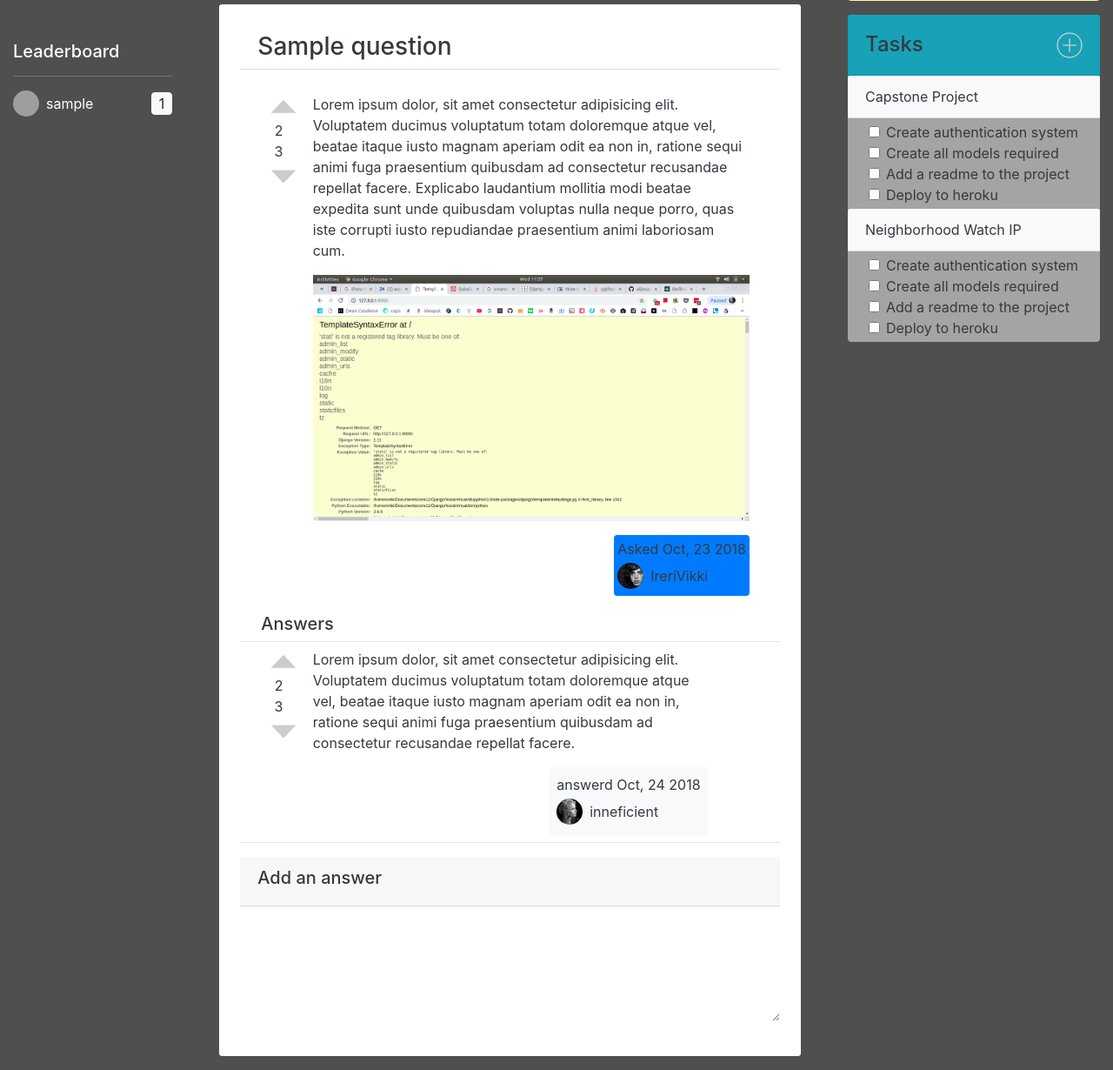
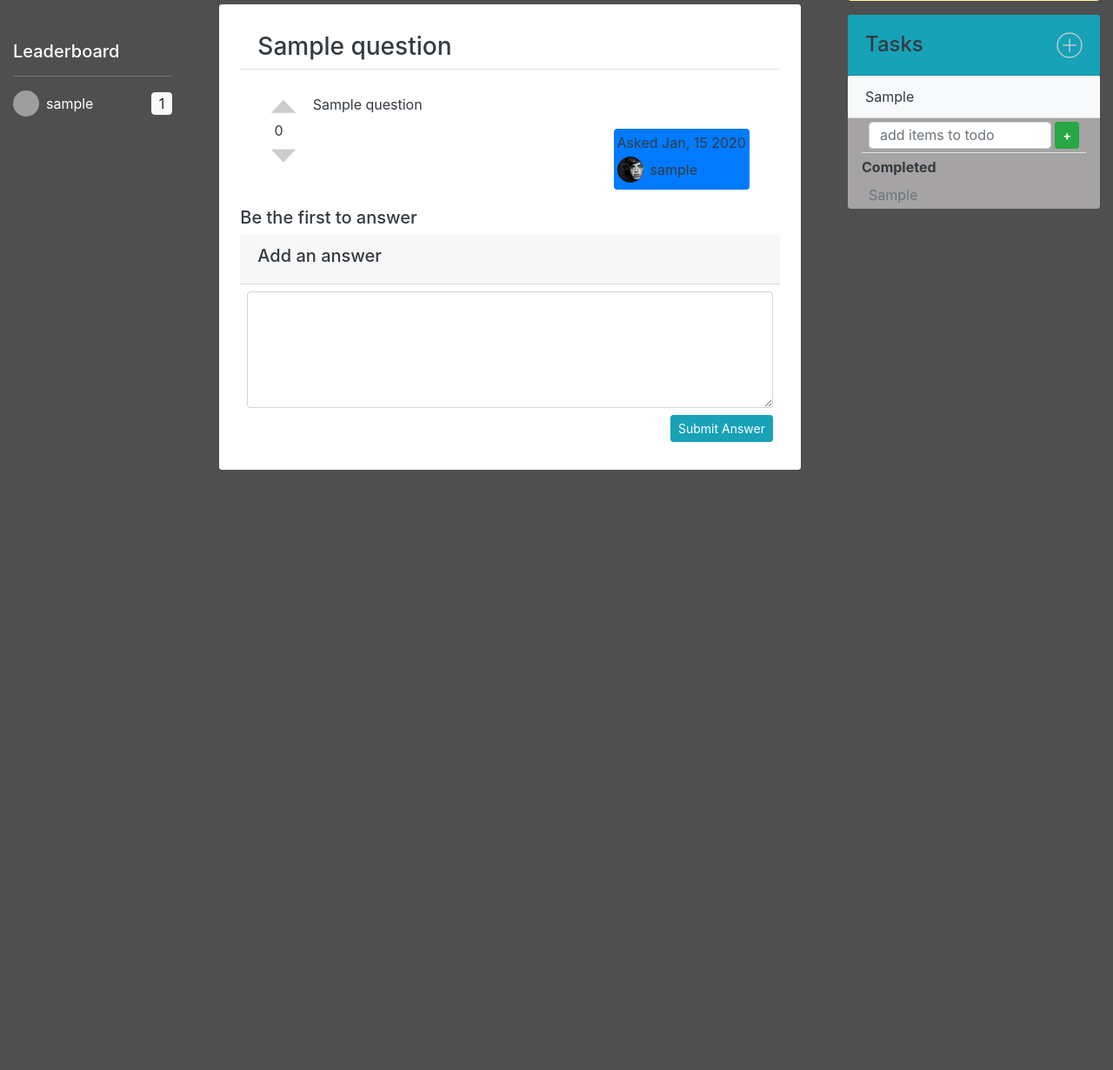
Before and after one commit to IreriVIkki/Capstone, a Django app: page / in a window 1280 px wide. Shown: the part 457-1687 px from the top of the page at 87% size. After the commit the page ends 997 px from the top, so only its background shows below. Run offline with Django 3.2, Linux system fonts and the light colour scheme; tables that the repository leaves empty hold one stand-in row (values such as "Sample post"); some libraries are stand-ins or nearby versions; grey boxes are pictures that could not be loaded.

Commit message:
successfully used a class based view to render my templarte and update my forms and use ajax to update the views whenever a user submits a form, also was able to use ajax to generate a new csrf_token for every form right before it is submited

```diff
--- a/space/forms.py
+++ b/space/forms.py
@@ -3,6 +3,11 @@ from django import forms
 from django.contrib.auth.models import User
 from django.contrib.auth.forms import UserCreationForm
 from .models import *
+import random
+import string
+
+csrf = ''.join(random.choices(string.ascii_lowercase +
+                              string.ascii_uppercase + string.digits, k=64))
 
 
 class MyRegistrationForm(UserCreationForm):
@@ -47,19 +52,24 @@ class QuestionForm(forms.ModelForm):
                    'answered', 'duplicate', 'upvotes', 'downvotes']
 
 
-class CheckStatusForm(forms.ModelForm):
+class ChecklistForm(forms.ModelForm):
+
+    task_id = forms.CharField()
 
     class Meta:
-        model = CheckStatus
-        exclude = ['label']
+        model = Checklist
+        exclude = ['task']
         widgets = {
             'status': forms.CheckboxInput(
                 attrs={'onclick': 'this.form.submit();'}),
         }
 
 
-class ChecklistForm(forms.ModelForm):
+class AnswerForm(forms.ModelForm):
+
+    query_id = forms.CharField()
 
     class Meta:
-        model = Checklist
-        exclude = ['task']
+        model = Answer
+        exclude = ['author', 'date_answered', 'views',
+                   'question', 'verified', 'upvotes', 'downvotes']
--- a/space/templates/base/layout.html
+++ b/space/templates/base/layout.html
@@ -73,6 +73,7 @@
     <!-- Optional JavaScript -->
     <!-- jQuery first, then Popper.js, then Bootstrap JS -->
     <script src="https://code.jquery.com/jquery-3.3.1.min.js"></script>
+    <script src="{% static 'js/csrf_token.js' %}"></script>
     <script src="https://cdnjs.cloudflare.com/ajax/libs/popper.js/1.14.3/umd/popper.min.js" integrity="sha384-ZMP7rVo3mIykV+2+9J3UJ46jBk0WLaUAdn689aCwoqbBJiSnjAK/l8WvCWPIPm49"
         crossorigin="anonymous"></script>
     <script src="https://stackpath.bootstrapcdn.com/bootstrap/4.1.3/js/bootstrap.min.js" integrity="sha384-ChfqqxuZUCnJSK3+MXmPNIyE6ZbWh2IMqE241rYiqJxyMiZ6OW/JmZQ5stwEULTy"
--- a/space/templates/includes/all_questions_partial.html
+++ b/space/templates/includes/all_questions_partial.html
@@ -7,65 +7,79 @@
     <div class="card-body row mx-0">
         <div class="col-md-1">
             <img class="mx-auto" width="30" height="auto" src="{% static 'img/angleup.png' %}" alt="up">
-            <p class="text-center mb-0 mx-auto">23</p>
+            <p class="text-center mb-0 mx-auto">{{ question.votes }}</p>
             <img class="mx-auto" width="30" height="auto" class="" src="{% static 'img/angledown.png' %}" alt="dn">
         </div>
         <div class="col-md-11">
             <p>
-                Lorem ipsum dolor, sit amet consectetur adipisicing elit. Voluptatem ducimus voluptatum
-                totam doloremque atque vel, beatae itaque iusto magnam aperiam odit ea non in, ratione
-                sequi animi fuga praesentium quibusdam ad consectetur recusandae repellat facere.
-                Explicabo
-                laudantium mollitia modi beatae expedita sunt unde quibusdam voluptas nulla neque
-                porro,
-                quas iste corrupti iusto repudiandae praesentium animi laboriosam cum.
-                <div class="card-img">
+                <span>{{ question.question }}</span>
+                <!-- <div class="card-img">
                     <img class="w-100" src="{% static 'img/error1.png' %}" alt="">
-                </div>
+                </div> -->
             </p>
             <div class="float-right bg-primary p-1 border-secondary rounded">
-                <p class="mb-0">Asked Oct, 23 2018</p>
+                <p class="mb-0">
+                    Asked {{ question.date_asked | date:"M, d Y"}}</p>
                 <div class="my-1 d-flex">
                     <div class="f-p-photo dp-sm rounded-circle">
                         <img class="h-100" src="{% static 'img/person1.jpg' %}" alt="dpic">
                     </div>
-                    <p class="mb-0 d-flex align-self-center pl-2">IreriVikki</p>
+                    <p class="mb-0 d-flex align-self-center pl-2">
+                        {{ question.author.profile.user_name }}</p>
                 </div>
             </div>
         </div>
     </div>
+    {% if uestion.answers.all is None %}
+    <h5>Be the first to answer</h5>
+    {% else %}
     <div class="border-bottom px-4">
         <h5>Answers</h5>
     </div>
+    {% for answer in question.answers.all %}
+    <span class="pr-3">{{ question.answers.all.count }}</span>
+    <span>Answers</span>
     <div class="card-body row mx-0 answers border-bottom py-2 mb-3">
         <div class="col-md-1">
             <img class="mx-auto" width="30" height="auto" src="{% static 'img/angleup.png' %}" alt="up">
-            <p class="text-center mb-0 mx-auto">23</p>
+            <p class="text-center mb-0 mx-auto">{{ answer.votes }}</p>
             <img class="mx-auto" width="30" height="auto" class="" src="{% static 'img/angledown.png' %}" alt="dn">
         </div>
         <div class="col-md-10">
             <p>
-                Lorem ipsum dolor, sit amet consectetur adipisicing elit. Voluptatem ducimus voluptatum
-                totam doloremque atque vel, beatae itaque iusto magnam aperiam odit ea non in, ratione
-                sequi animi fuga praesentium quibusdam ad consectetur recusandae repellat facere.
+                {{ answer.answer }}
             </p>
             <div class="float-right bg-light p-2 border-secondary rounded">
-                <p class="mb-0">answerd Oct, 24 2018</p>
+                <p class="mb-0">
+                    <span>Answered</span>
+                    <span>{{ answer.date_answered | date:"M, d Y"}}</span>
+                </p>
                 <div class="my-1 d-flex">
                     <div class="f-p-photo dp-sm rounded-circle">
-                        <img class="h-100" src="{% static 'img/person2.jpg' %}" alt="dpic">
+                        <img class="h-100" src="{{ answer.author.profile.d_pic.url }}" alt="dpic">
                     </div>
-                    <p class="mb-0 d-flex align-self-center pl-2">inneficient</p>
+                    <p class="mb-0 d-flex align-self-center pl-2">
+                        <span>{{ answer.author.profile.user_name }}</span>
+                    </p>
                 </div>
             </div>
         </div>
     </div>
+    {% endfor %}
+    {% endif %}
     <div>
         <div class="card-header">
             <h5 class="text-dark alitce ">Add an answer</h5>
         </div>
         <div class="card-body p-0 form-group">
-            <textarea class="form-control border-0 mb-0 w-100" name="" id="" rows="5"></textarea>
+            <form action="" method="post">
+                {% csrf_token %}
+                <div class="form-group p-2">
+                    <input type="hidden" name="query_id" value="{{ question.id }}">
+                    <textarea class="form-control w-100" name="answer" rows="5" required id="id_answer"></textarea>
+                    <button class="btn btn-info btn-sm float-right my-2" type="submit">Submit Answer</button>
+                </div>
+            </form>
         </div>
     </div>
 </div>
--- /dev/null
+++ b/space/templates/includes/items_partial.html
@@ -0,0 +1,24 @@
+{% for item in task.items.all %}
+{% if item.status is False %}
+<div class="p-1 pl-4">
+    <form action="{% url 'home' %}" method="POST" id="js-new-item">
+        <div class="form-check">
+            <input onclick="$('#js-new-item').submit();" type="checkbox" name="status" id="item{{ item.id }}" class="form-check-input" />
+            <label for="item{{ item.id }}" class="form-check-label">
+                {{ item.item }}
+            </label>
+            <input value="{{ item.id }}" type="text" name="task_id" hidden id="id_task_id" required="false" />
+        </div>
+    </form>
+</div>
+{% endif %}
+{% endfor %}
+
+<div class="border-top mx-3">
+    <p class="font-weight-bold mb-0 py-1">Completed</p>
+    {% for item in task.items.all %}
+    {% if item.status is True %}
+    <p class="mb-0 p-1 pl-2 text-muted">{{ item.item }}</p>
+    {% endif %}
+    {% endfor %}
+</div>
--- /dev/null
+++ b/space/templates/includes/tasks_partial.html
@@ -0,0 +1,23 @@
+{% for task in tasks %}
+
+<div class="bg-transparent">
+    <div>
+        <div class="card-header d-flex align-items-center bg-light">
+            <p class="mb-0">{{ task.task }}</p>
+        </div>
+        <div>
+            <form action="{% url 'home' %}" method="POST" id="js-new-task">
+                <div class="d-flex px-4 py-1 mb-0">
+                    <input class="form-control py-0 mb-0" type="text" name="item" maxlength="100" required id="id_item"
+                        placeholder="add items to todo" />
+                    <input value="{{ task.id }}" type="hidden" name="task_id">
+                    <button class="btn btn-sm btn-success font-weight-bold ml-1" type="submit">+</button>
+                </div>
+            </form>
+        </div>
+        <div class="js_update_items">
+            {% include 'includes/items_partial.html' %}
+        </div>
+    </div>
+</div>
+{% endfor %}
--- a/space/templates/index.html
+++ b/space/templates/index.html
@@ -15,7 +15,6 @@
                 </div>
                 <div class="card-body p-0 form-group bg-light">
                     <form class="p-2" action="{% url 'home' %}" method="POST" id="js-new-question">
-                        {% csrf_token %}
                         <div>
                             <input class="form-control js-add-query-title" type="text" name="title" maxlength="140"
                                 required id="id_title" placeholder="Question Title" />
--- a/space/templates/rightsidebar.html
+++ b/space/templates/rightsidebar.html
@@ -31,67 +31,8 @@
                     <img class="w-100" src="{% static 'img/add.png' %}" alt="">
                 </div>
             </div>
-            <div class="bg-transparent">
-                <div class="card-header d-flex align-items-center bg-light">
-                    <p class="mb-0">Capstone Project</p>
-                </div>
-                <div class="p-1 pl-4">
-                    <div class="form-check">
-                        <input class="form-check-input " type="checkbox" value="" id="defaultCheck1">
-                        <label class="form-check-label" for="defaultCheck1">
-                            Create authentication system
-                        </label>
-                    </div>
-                    <div class="form-check">
-                        <input class="form-check-input " type="checkbox" value="" id="defaultCheck1">
-                        <label class="form-check-label" for="defaultCheck1">
-                            Create all models required
-                        </label>
-                    </div>
-                    <div class="form-check">
-                        <input class="form-check-input " type="checkbox" value="" id="defaultCheck1">
-                        <label class="form-check-label" for="defaultCheck1">
-                            Add a readme to the project
-                        </label>
-                    </div>
-                    <div class="form-check">
-                        <input class="form-check-input " type="checkbox" value="" id="defaultCheck1">
-                        <label class="form-check-label" for="defaultCheck1">
-                            Deploy to heroku
-                        </label>
-                    </div>
-                </div>
-                <div class="bg-transparent">
-                    <div class="card-header d-flex align-items-center bg-light">
-                        <p class="mb-0">Neighborhood Watch IP</p>
-                    </div>
-                    <div class="p-1 pl-4">
-                        <div class="form-check">
-                            <input class="form-check-input " type="checkbox" value="" id="defaultCheck1">
-                            <label class="form-check-label" for="defaultCheck1">
-                                Create authentication system
-                            </label>
-                        </div>
-                        <div class="form-check">
-                            <input class="form-check-input " type="checkbox" value="" id="defaultCheck1">
-                            <label class="form-check-label" for="defaultCheck1">
-                                Create all models required
-                            </label>
-                        </div>
-                        <div class="form-check">
-                            <input class="form-check-input " type="checkbox" value="" id="defaultCheck1">
-                            <label class="form-check-label" for="defaultCheck1">
-                                Add a readme to the project
-                            </label>
-                        </div>
-                        <div class="form-check">
-                            <input class="form-check-input " type="checkbox" value="" id="defaultCheck1">
-                            <label class="form-check-label" for="defaultCheck1">
-                                Deploy to heroku
-                            </label>
-                        </div>
-                    </div>
-                </div>
+            <div class="js_update_task">
+                {% include 'includes/tasks_partial.html' %}
             </div>
         </div>
     </div>
--- a/space/urls.py
+++ b/space/urls.py
@@ -13,6 +13,8 @@ urlpatterns = [
     # url(r'^new/question/$', views.new_question, name='new_question'),
     url(r'^edit/profile/$', views.edit_profile, name='edit_profile'),
     # url(r'^rate/post/(\d+)$', views.rate_website, name='rate_website'),
+    url(r'about/$', views.MoriSpaceView.as_view()),
+    url(r'test_partial/$', views.UpdateItemsView.as_view()),
 ]
 
 # this will help to serve uploaded images on the development server
--- a/space/views.py
+++ b/space/views.py
@@ -1,4 +1,5 @@
-from django.shortcuts import HttpResponse, render, redirect, get_object_or_404, reverse, get_list_or_404
+from django.shortcuts import HttpResponse, render, redirect, get_object_or_404, reverse, get_list_or_404, HttpResponseRedirect
+from django.views.decorators.csrf import csrf_protect
 from django.http import JsonResponse
 from django.template.loader import render_to_string
 from django.contrib.auth.forms import UserCreationForm
@@ -8,37 +9,83 @@ from django.contrib import auth, messages
 from .forms import *
 from .models import *
 import datetime
+from django.views.generic import TemplateView
+from .mixins import AjaxFormMixin
+
 
 # Create your views here.
 
 
+@csrf_protect
 def home(request):
     data = {}
     leaders = Profile.leader_board()
     q_form = QuestionForm()
     user = request.user
     questions = Question.all_questions()
+    tasks = Task.all_tasks()
+    item_f = ChecklistForm()
+    answer_f = AnswerForm()
+    if request.method == 'POST':
+        answer_f = AnswerForm(request.POST)
+        if answer_f.is_valid():
+            answer = answer_f.save(commit=False)
+            query_id = answer_f.cleaned_data['query_id']
+            answer.save_answer(query_id, user)
+
+    if request.method == 'POST':
+        item_f = ChecklistForm(request.POST)
+        if item_f.is_valid():
+            item = item_f.save(commit=False)
+            task_id = item_f.cleaned_data['task_id']
+            item.save_item(task_id)
+            data['form_is_valid'] = True
+            tasks = Task.all_tasks()
+
+            data['items_update'] = render_to_string('includes/tasks_partial.html', {
+                'tasks': tasks
+            })
+            return JsonResponse(data)
+
+    # form adding a new question
     if request.method == 'POST':
         q_form = QuestionForm(request.POST)
-        print(q_form.is_valid())
         if q_form.is_valid():
             query = q_form.save(commit=False)
             query.save_question(user)
-            # set the value of form is valid to true for ajax to check
+
             data['form_is_valid'] = True
 
             questions = Question.all_questions()
+
             data['home_update'] = render_to_string('includes/all_questions_partial.html', {
                 'questions': questions
             })
             return JsonResponse(data)
         else:
             data['form_is_valid'] = False
+
+    if request.method == 'POST' and request.POST['status']:
+        item_id = request.POST['task_id']
+        print('here first', item_id)
+        item = Checklist.get_item(item_id)
+        item.complete_item()
+        data['form_is_valid'] = True
+        tasks = Task.all_tasks()
+
+        data['items_update'] = render_to_string('includes/tasks_partial.html', {
+            'tasks': tasks
+        })
+        return JsonResponse(data)
     context = {
+        'csrf': csrf,
         'user': user,
+        'tasks': tasks,
+        'item_f': item_f,
         'leaders': leaders,
         'q_form': q_form,
         'questions': questions,
+        'answer_f': answer_f
     }
     return render(request, 'index.html', context)
 
@@ -64,6 +111,7 @@ def login(request):
 
 
 def logout(request):
+    print(csrf)
     auth.logout(request)
     return redirect('login')
 
@@ -126,14 +174,58 @@ def profile(request, user_id, username):
         return redirect('edit_profile')
 
     user = User.objects.get(pk=user.id)
-    form = CheckStatusForm()
     form1 = ChecklistForm()
     # posts = Post.objects.all()
     context = {
         'user': user,
-        'form': form,
         'form1': form1,
         # 'posts': posts,
         'profile': profile
     }
     return render(request, 'profile.html', context)
+
+
+class MoriSpaceView(AjaxFormMixin, TemplateView):
+    # setting up templates to be used
+    template_name = 'profile.html'
+
+    # setting up forms to be displayed
+    q_form = QuestionForm()
+    item_f = ChecklistForm()
+    answer_f = AnswerForm()
+
+    # form_class = AnswerForm
+    tasks = Task.all_tasks()
+    items = Checklist.all_items()
+    leaders = Profile.leader_board()
+    questions = Question.all_questions()
+
+    # adding all that crap to the context object that will be rendered
+    context = {}
+    context['items'] = items
+    context['tasks'] = tasks
+    context['leaders'] = leaders
+    context['questions'] = questions
+    context['form'] = item_f
+
+    def get(self, request):
+        return render(request, self.template_name, self.context)
+
+
+class UpdateItemsView(MoriSpaceView):
+
+    # override form class to pass the required form for this function to work and the destination url as well
+    form_class = ChecklistForm
+
+    def post(self, request, *args, **kwargs):
+        form = self.form_class(request.POST)
+
+        if form.is_valid():
+            item = form.save(commit=False)
+            task_id = form.cleaned_data['task_id']
+            item.save_item(task_id)
+            items = Checklist.all_items()
+            self.context['items'] = items
+            html = render_to_string('includes/test_partial.html', self.context)
+            return HttpResponse(html)
+        return render(request, self.template_name, self.context)
--- /dev/null
+++ b/static/js/csrf_token.js
@@ -0,0 +1,30 @@
+// using jQuery
+function getCookie(name) {
+    var cookieValue = null;
+    if (document.cookie && document.cookie !== '') {
+        var cookies = document.cookie.split(';');
+        for (var i = 0; i < cookies.length; i++) {
+            var cookie = jQuery.trim(cookies[i]);
+            // Does this cookie string begin with the name we want?
+            if (cookie.substring(0, name.length + 1) === (name + '=')) {
+                cookieValue = decodeURIComponent(cookie.substring(name.length + 1));
+                break;
+            }
+        }
+    }
+    return cookieValue;
+}
+
+var csrftoken = getCookie('csrftoken');
+
+function csrfSafeMethod(method) {
+    // these HTTP methods do not require CSRF protection
+    return (/^(GET|HEAD|OPTIONS|TRACE)$/.test(method));
+}
+$.ajaxSetup({
+    beforeSend: function (xhr, settings) {
+        if (!csrfSafeMethod(settings.type) && !this.crossDomain) {
+            xhr.setRequestHeader("X-CSRFToken", csrftoken);
+        }
+    }
+});
--- a/static/js/scripts.js
+++ b/static/js/scripts.js
@@ -1,20 +1,30 @@
 $(document).ready(function () {
-    $('#js-new-question').submit(function (e) {
-        e.preventDefault();
-        var form = $(this);
-        var html_update = String()
+    var $myForm = $('.my-ajax-form')
+    $myForm.submit(function (event) {
+        event.preventDefault()
+        var $formData = $(this).serialize()
+        var $thisURL = $myForm.attr('data-url') || window.location.href
+        console.log($thisURL)
         $.ajax({
-            type: form.attr('method'),
-            url: form.attr('action'),
-            dataType: 'text',
-            data: form.serialize(),
-            success: function (data) {
-                data = JSON.parse(data)
-                if (data.form_is_valid) {
-                    $('.js_update_questions').html(data.home_update);
-                }
-            }
-        });
-    });
-    return false;
-});
+            method: "POST",
+            url: $thisURL,
+            data: $formData,
+            success: handleFormSuccess,
+            error: handleFormError,
+        })
+    })
+
+    function handleFormSuccess(info, textStatus, jqXHR) {
+        console.log(info)
+        var $testContent = $('.js-test-content')
+        $testContent.html(info)
+        console.log(jqXHR)
+        console.log(textStatus)
+    }
+
+    function handleFormError(jqXHR, textStatus, errorThrown) {
+        console.log(jqXHR)
+        console.log(textStatus)
+        console.log(errorThrown)
+    }
+})
```
Also changed, not shown: space/mixins.py (added, +21 -0 lines), space/models.py (+44 -6 lines), space/templates/includes/test_partial.html (added, +9 -0 lines), space/templates/profile.html (+25 -5 lines), space/migrations/0003_task_user.py (added), space/migrations/0004_auto_20181025_2048.py (added), space/migrations/0005_auto_20181025_2353.py (added), space/migrations/0006_auto_20181026_0021.py (added).
